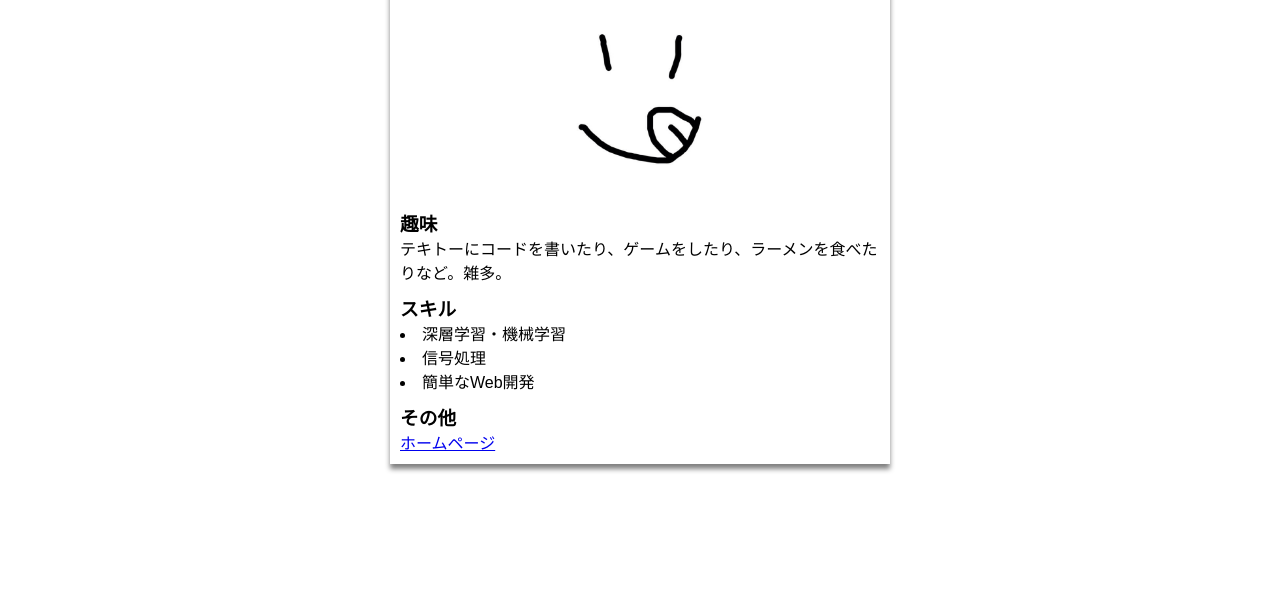
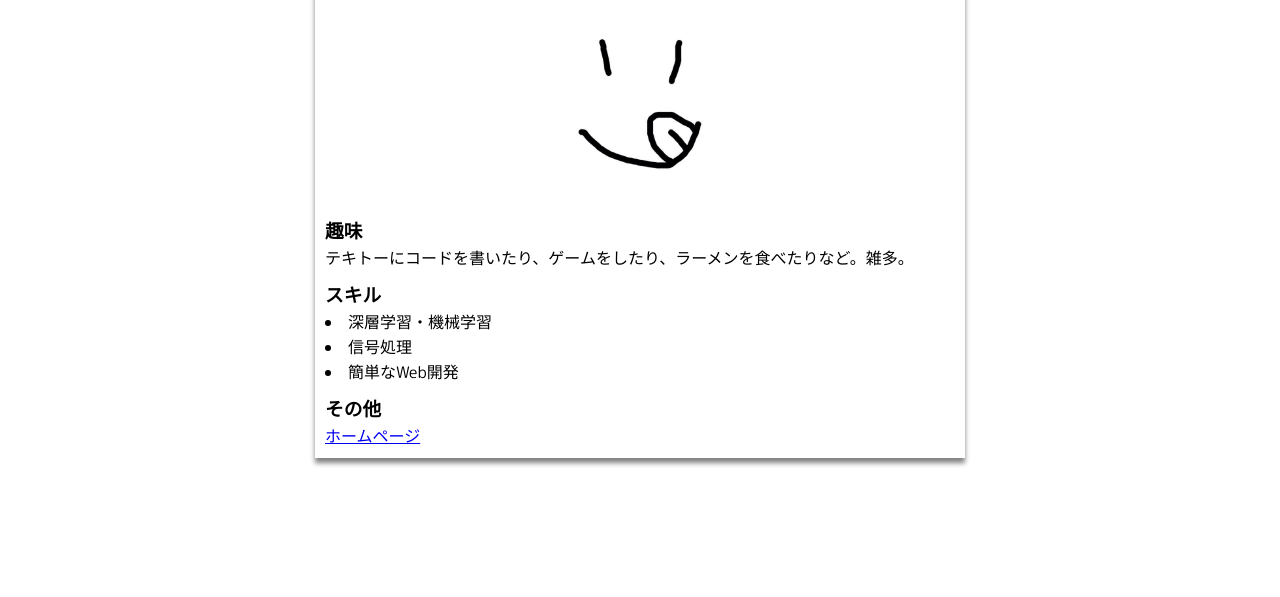
Before and after one commit to ChanYu1224/git-tutiroal, a plain HTML site: page index.html in a window 1280 px wide. Shown: the part 203-800 px from the top of the page. Drawn offline with Linux system fonts and the light colour scheme.

Commit message:
[FIX] font and card size

```diff
--- a/style.css
+++ b/style.css
@@ -1,10 +1,12 @@
+@import url('https://fonts.googleapis.com/css?family=M+PLUS+Rounded+1c');
+
 *{
     margin: 0;
     padding: 0;
 }
 
 body{
-    font-family: sans-serif;
+    font-family: "M PLUS Rounded 1c", sans-serif;
 }
 
 .header{
@@ -17,7 +19,7 @@ body{
 .introduction-card{
     background-color: white;
     display: block;
-    width: 500px;
+    width: 650px;
     margin: 30px auto 0px auto;
     box-shadow: 0px 5px 5px 0px grey;
     list-style-position: inside;
```
